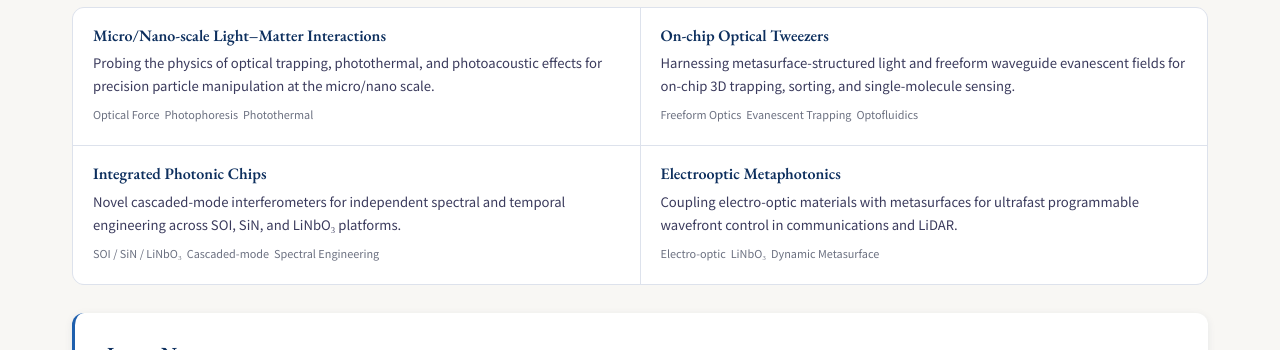
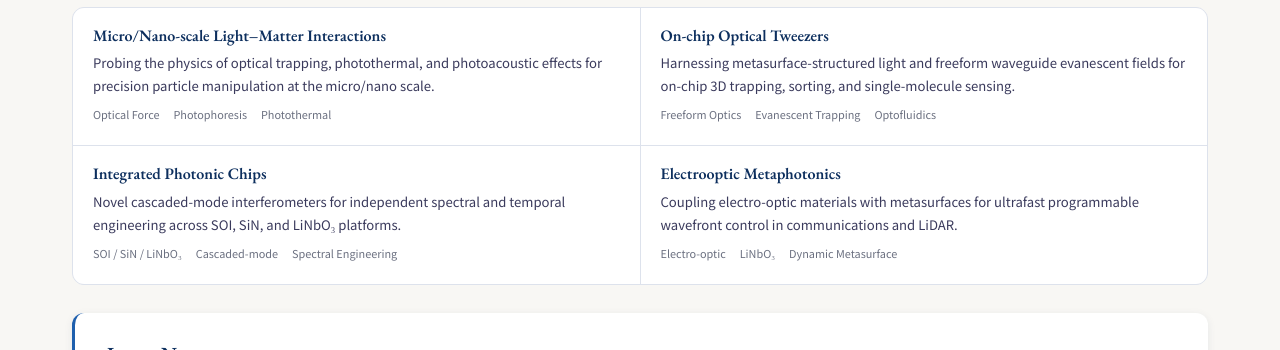
Before and after one commit to jinslu/jinslu.github.io, a Jekyll site: the page built from index.html, in a window 1280 px wide and 1400 px high, scrolled down 457 px. Shown: the part 648-998 px from the top of the window. Built offline with Jekyll 4.4.1, drawn with Linux system fonts in a browser that asks for light colours; some web fonts are replaced.

Commit message:
Increase gap between research keyword tags for readability
Co-Authored-By: Claude Sonnet 4.6 <noreply@anthropic.com>

```diff
--- a/assets/css/style.css
+++ b/assets/css/style.css
@@ -1158,7 +1158,7 @@ a:hover { color: var(--blue-light); }
   color: var(--text-mid);
   line-height: 1.7;
 }
-.rc-tags { display: flex; flex-wrap: wrap; gap: 5px; margin-top: 8px; }
+.rc-tags { display: flex; flex-wrap: wrap; gap: 14px; margin-top: 8px; }
 .rc-tag {
   font-size: 0.68rem;
   color: var(--text-light);
```
